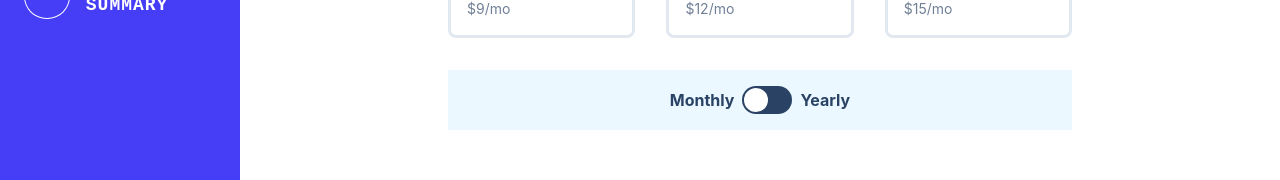
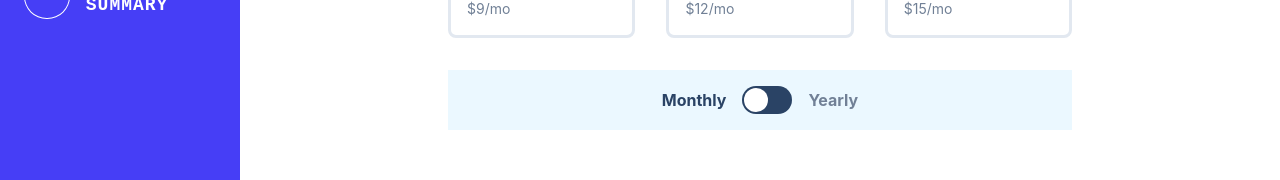
Before and after one commit to Anirudhece/kind, a React (Vite) app: page / in a window 1280 px wide. Both pictures are taken after a click on the button "Next Step". Shown: the part 283-463 px from the top of the page. Built offline with nearby package versions, Linux system fonts and the light colour scheme.

Commit message:
form2 done

```diff
--- a/src/view/step-form/forms/Form2.jsx
+++ b/src/view/step-form/forms/Form2.jsx
@@ -1,11 +1,17 @@
 import React, { useState } from "react";
 import TopInfo from "../component/TopInfo";
-import { Text, Box, Switch, Flex, ChakraProvider, extendTheme } from "@chakra-ui/react";
-import { PiJoystickFill } from "react-icons/pi"; //1
-import { FaGamepad } from "react-icons/fa6"; //2
-import { IoGameController } from "react-icons/io5"; //3
+import {
+  Text,
+  Box,
+  Switch,
+  Flex,
+  ChakraProvider,
+  extendTheme,
+} from "@chakra-ui/react";
+import { PiJoystickFill } from "react-icons/pi";
+import { FaGamepad } from "react-icons/fa6";
+import { IoGameController } from "react-icons/io5";
 
-// Extend the theme to customize the Switch component
 const theme = extendTheme({
   components: {
     Switch: {
@@ -20,7 +26,15 @@ const theme = extendTheme({
 
 const Form2 = () => {
   const [selectedBox, setSelectedBox] = useState(null);
+  const [isYearly, setIsYearly] = useState(false);
 
+  const handleBoxClick = (index) => {
+    setSelectedBox(index);
+  };
+
+  const handleSwitchChange = () => {
+    setIsYearly((prevIsYearly) => !prevIsYearly);
+  };
   const data = [
     {
       icon: <PiJoystickFill />,
@@ -41,10 +55,6 @@ const Form2 = () => {
       iconBackground: "#433cf4",
     },
   ];
-
-  const handleBoxClick = (index) => {
-    setSelectedBox(index);
-  };
 
   return (
     <ChakraProvider theme={theme}>
@@ -89,7 +99,6 @@ const Form2 = () => {
         </Box>
         <Flex
           alignItems="center"
-          color="blue.800"
           fontSize="md"
           as="b"
           mt="8"
@@ -97,12 +106,28 @@ const Form2 = () => {
           bg="blue.50"
           justifyContent="center"
         >
-          <Text>Monthly</Text>
-          <Switch size="lg" pl="2" pr="2" />
-          <Text>Yearly</Text>
+          <Text as="b" color={!isYearly ? "blue.800" : "gray.500 "} mr={2}>
+            Monthly
+          </Text>
+          <Switch
+            size="lg"
+            pl="2"
+            pr="2"
+            onChange={handleSwitchChange}
+            isChecked={isYearly}
+          />
+          <Text
+            as="b"
+            // fontWeight={isYearly ? "bold" : "normal"}
+            color={isYearly ? "blue.800" : "gray.500 "}
+            ml={2}
+          >
+            Yearly
+          </Text>
         </Flex>
       </>
     </ChakraProvider>
   );
 };
+
 export default Form2;
```
